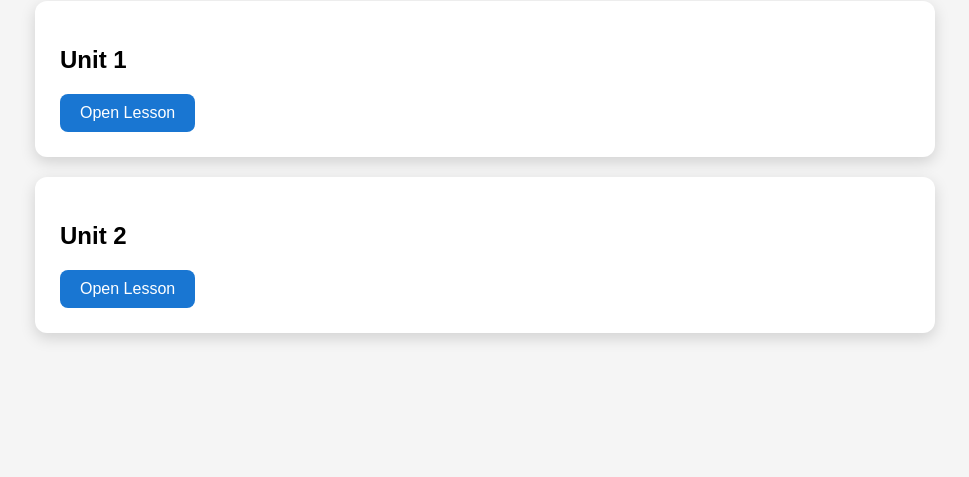
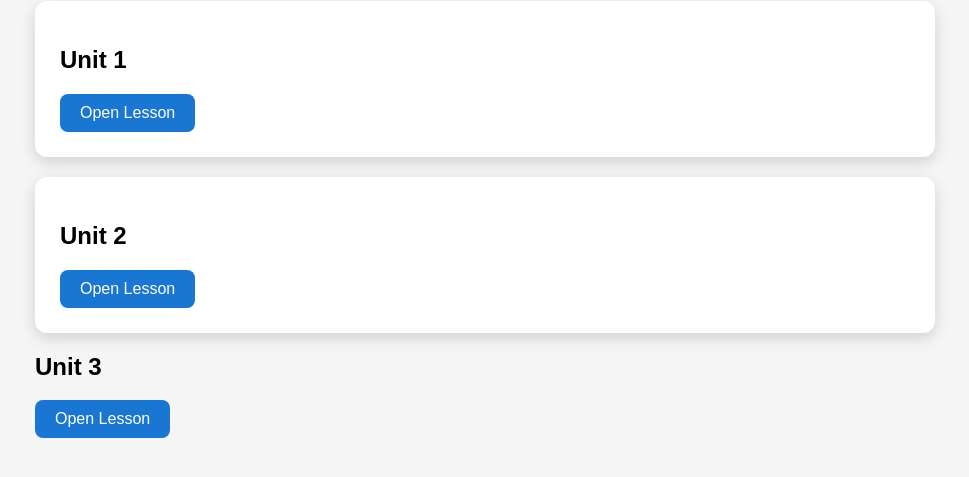
Before and after one commit to AnKhang2908/ankhang2908.github.io, a plain HTML site: page chinese/HSK2-Lessons/index.html in a window 1280 px wide. Shown: the part 127-604 px from the top of the page, without its empty margins (155-1124 px from the left). Drawn offline with Linux system fonts and the light colour scheme.

Commit message:
Update index.html

```diff
--- a/chinese/HSK2-Lessons/index.html
+++ b/chinese/HSK2-Lessons/index.html
@@ -65,6 +65,14 @@ Open Lesson
 
 </div>
 
+<h2>Unit 3</h2>
+
+<a href="Unit%203/">
+Open Lesson
+</a>
+
+</div>
+
 </div>
 
 </body>
```
